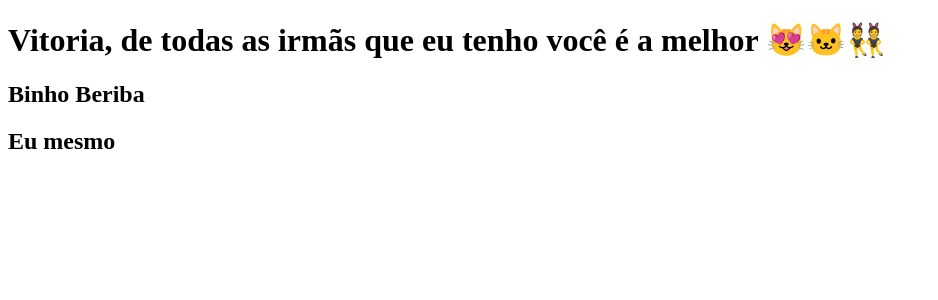
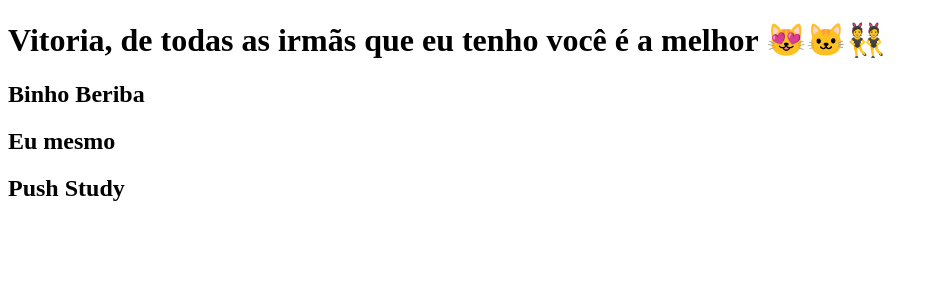
Before and after one commit to Herbert-RD/clone-tabnews, a Next.js app: page / in a window 1280 px wide. Shown: the top 300 px of the page, without its empty margins (0-938 px from the left). Built offline with nearby package versions, Linux system fonts and the light colour scheme.

Commit message:
Push study

```diff
--- a/pages/index.js
+++ b/pages/index.js
@@ -4,6 +4,7 @@ function Home(){
       <h1>Vitoria, de todas as irmãs que eu tenho você é a melhor 😻🐱👯</h1>
       <h2>Binho Beriba</h2>
       <h2>Eu mesmo</h2>
+      <h2>Push Study</h2>
     </div>
 
     )
```
